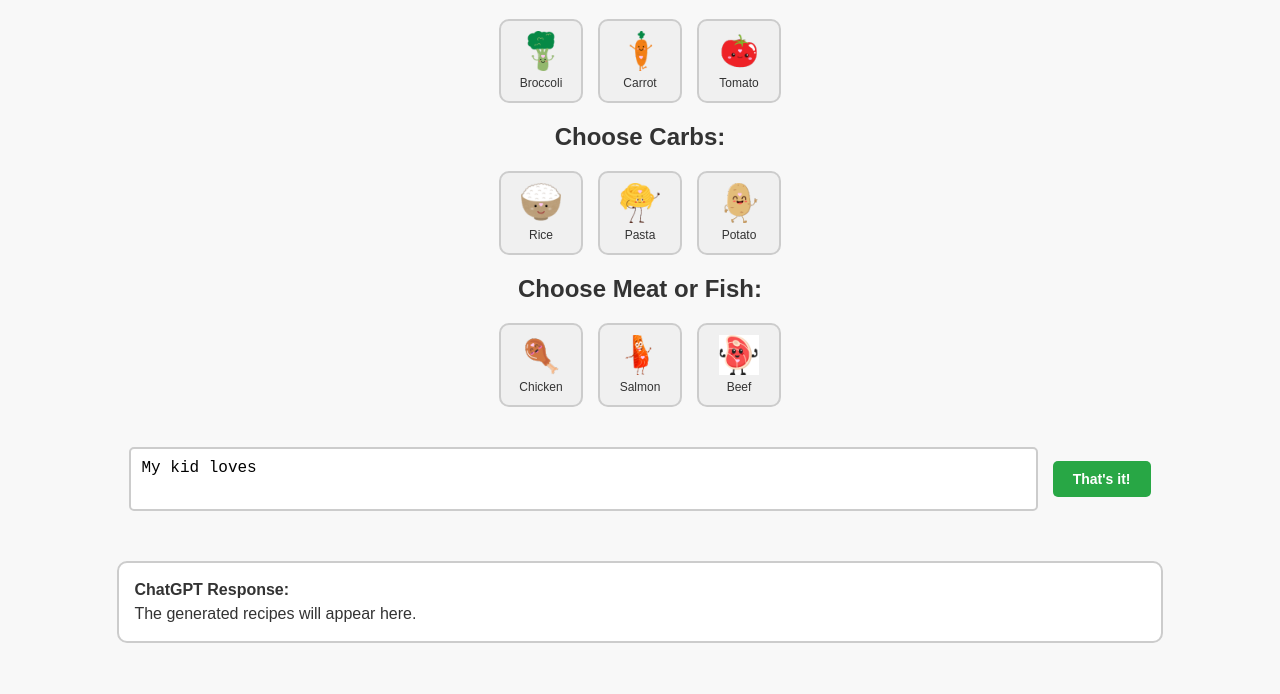
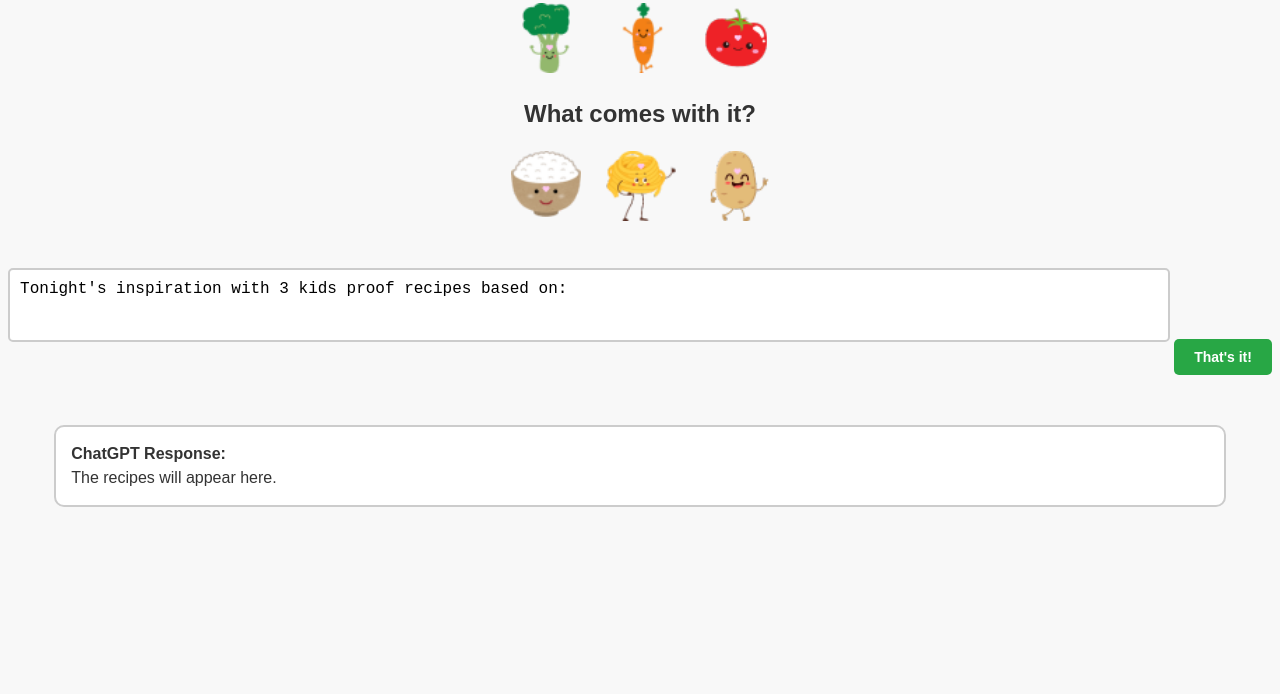
Before and after one commit to GBNinon/kids-recipe-picker, a plain HTML site: page index.html in a window 1280 px wide. Shown: the part 106-800 px from the top of the page. Drawn offline with Linux system fonts and the light colour scheme.

Commit message:
Update index.html

```diff
--- a/index.html
+++ b/index.html
@@ -13,6 +13,7 @@
         }
         h1 {
             margin: 20px 0;
+            font-size: 16px;
         }
         .category-container {
             margin: 20px 0;
@@ -24,44 +25,34 @@
             gap: 15px;
         }
         .food-button {
-            display: inline-flex;
-            flex-direction: column;
-            align-items: center;
-            justify-content: center;
+            display: inline-block;
             width: 80px;
             height: 80px;
-            background-color: #f0f0f0;
-            border: 2px solid #ccc;
-            border-radius: 10px;
+            background-color: transparent;
             cursor: pointer;
-            text-align: center;
+            border: none;
             transition: transform 0.2s;
         }
         .food-button:hover {
             transform: scale(1.1);
         }
         .food-button img {
-            width: 40px;
-            height: 40px;
-        }
-        .food-button span {
-            margin-top: 5px;
-            font-size: 12px;
+            width: 70px;
+            height: 70px;
         }
         .typing-box {
-            width: 70%;
-            height: 40px;
+            width: 90%;
+            height: 50px;
             margin: 20px auto;
             padding: 10px;
             border: 2px solid #ccc;
             border-radius: 5px;
             font-size: 16px;
             resize: none;
-            display: inline-block;
-            vertical-align: middle;
+            overflow-y: auto;
         }
         .submit-button {
-            margin-left: 10px;
+            margin: 20px 0;
             padding: 10px 20px;
             font-size: 14px;
             font-weight: bold;
@@ -71,14 +62,12 @@
             border: none;
             border-radius: 5px;
             transition: background-color 0.2s;
-            display: inline-block;
-            vertical-align: middle;
         }
         .submit-button:hover {
             background-color: #218838;
         }
         .response-container {
-            width: 80%;
+            width: 90%;
             margin: 30px auto;
             padding: 15px;
             border: 2px solid #ccc;
@@ -88,78 +77,55 @@
             font-size: 16px;
             line-height: 1.5;
             overflow-y: auto;
-            max-height: 300px;
+            max-height: 400px;
         }
     </style>
 </head>
 <body>
-    <h1>Mealify: Kids Recipe Picker</h1>
+    <h1>Pick your kid's favorites (or let them pick themselves) and we will give you 3 tasty recipes to choose from for inspiration!</h1>
 
     <!-- Veggie Section -->
     <div class="category-container">
-        <h2>Choose Veggies:</h2>
+        <h2>First choose one or two veggies:</h2>
         <div class="button-container">
-            <div class="food-button" data-food="Broccoli">
+            <button class="food-button" data-food="Broccoli">
                 <img src="images/Broccoli.png" alt="Broccoli">
-                <span>Broccoli</span>
-            </div>
-            <div class="food-button" data-food="Carrot">
+            </button>
+            <button class="food-button" data-food="Carrot">
                 <img src="images/carrot.png" alt="Carrot">
-                <span>Carrot</span>
-            </div>
-            <div class="food-button" data-food="Tomato">
+            </button>
+            <button class="food-button" data-food="Tomato">
                 <img src="images/tomato.png" alt="Tomato">
-                <span>Tomato</span>
-            </div>
+            </button>
         </div>
     </div>
 
     <!-- Carb Section -->
     <div class="category-container">
-        <h2>Choose Carbs:</h2>
+        <h2>What comes with it?</h2>
         <div class="button-container">
-            <div class="food-button" data-food="Rice">
+            <button class="food-button" data-food="Rice">
                 <img src="images/Rice.png" alt="Rice">
-                <span>Rice</span>
-            </div>
-            <div class="food-button" data-food="Pasta">
+            </button>
+            <button class="food-button" data-food="Pasta">
                 <img src="images/Pasta.png" alt="Pasta">
-                <span>Pasta</span>
-            </div>
-            <div class="food-button" data-food="Potato">
+            </button>
+            <button class="food-button" data-food="Potato">
                 <img src="images/Potato.png" alt="Potato">
-                <span>Potato</span>
-            </div>
-        </div>
-    </div>
-
-    <!-- Meat/Fish Section -->
-    <div class="category-container">
-        <h2>Choose Meat or Fish:</h2>
-        <div class="button-container">
-            <div class="food-button" data-food="Chicken">
-                <img src="images/Chicken.png" alt="Chicken">
-                <span>Chicken</span>
-            </div>
-            <div class="food-button" data-food="Salmon">
-                <img src="images/salmon.png" alt="Salmon">
-                <span>Salmon</span>
-            </div>
-            <div class="food-button" data-food="Beef">
-                <img src="images/beef.png" alt="Beef">
-                <span>Beef</span>
-            </div>
+            </button>
         </div>
     </div>
 
     <div>
-        <textarea class="typing-box" id="typingBox" readonly>My kid loves </textarea>
+        <textarea class="typing-box" id="typingBox" readonly>
+Tonight's inspiration with 3 kids proof recipes based on:
+        </textarea>
         <button class="submit-button" onclick="generatePrompt()">That's it!</button>
     </div>
 
     <div id="response" class="response-container">
         <strong>ChatGPT Response:</strong><br>
-        <span id="responseText">The generated recipes will appear here.</span>
+        <span id="responseText">The recipes will appear here.</span>
     </div>
 
     <script>
@@ -173,14 +139,14 @@
                     selectedFoods.push(foodItem);
 
                     const typingBox = document.getElementById('typingBox');
-                    typingBox.value = `My kid loves ${selectedFoods.join(', ')}`;
+                    typingBox.value = `Tonight's inspiration with 3 kids proof recipes based on: ${selectedFoods.join(', ')}`;
                 }
             });
         });
 
         async function generatePrompt() {
-            const prompt = document.getElementById('typingBox').value.trim() +
-                " Please make me 5 recipes that are kid-proof and most children could love.";
+            const typingBox = document.getElementById('typingBox');
+            const prompt = typingBox.value.trim();
 
             const apiUrl = 'https://vercel-host-coral.vercel.app/api/generate';
             const responseDiv = document.getElementById('responseText');
```
